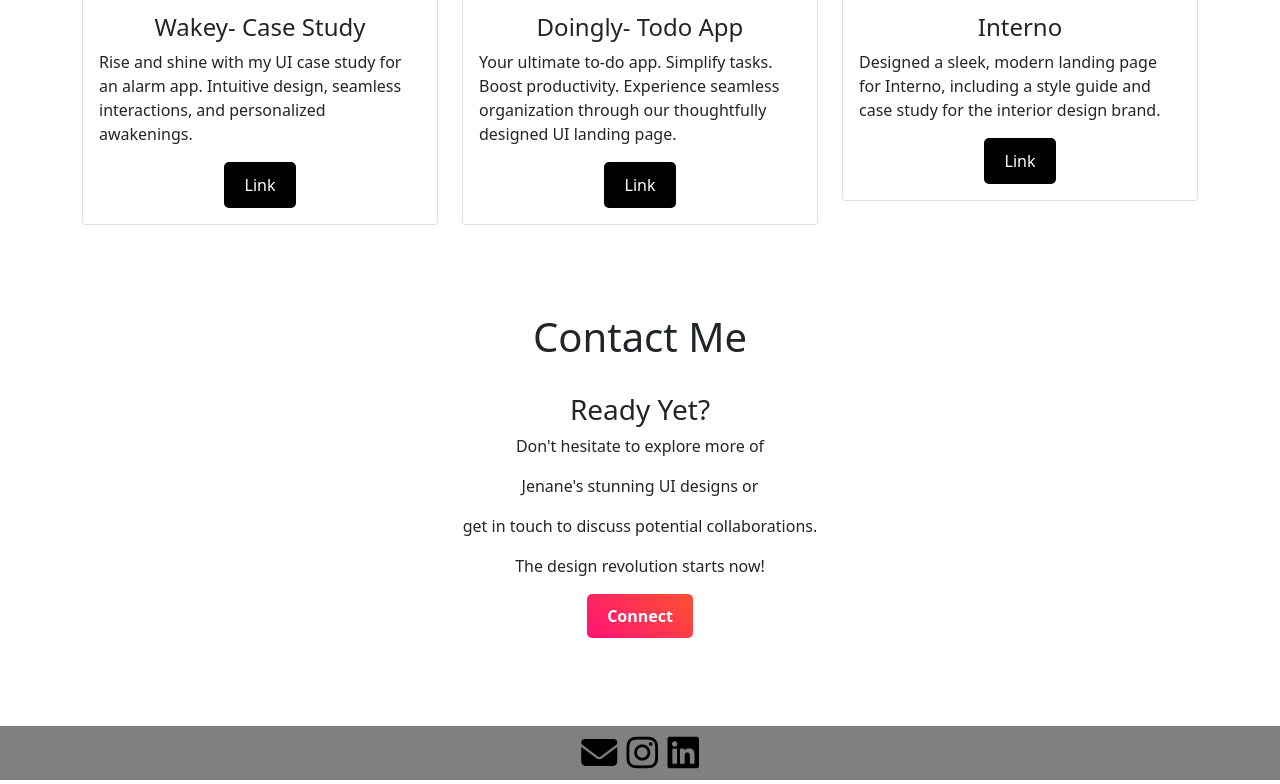
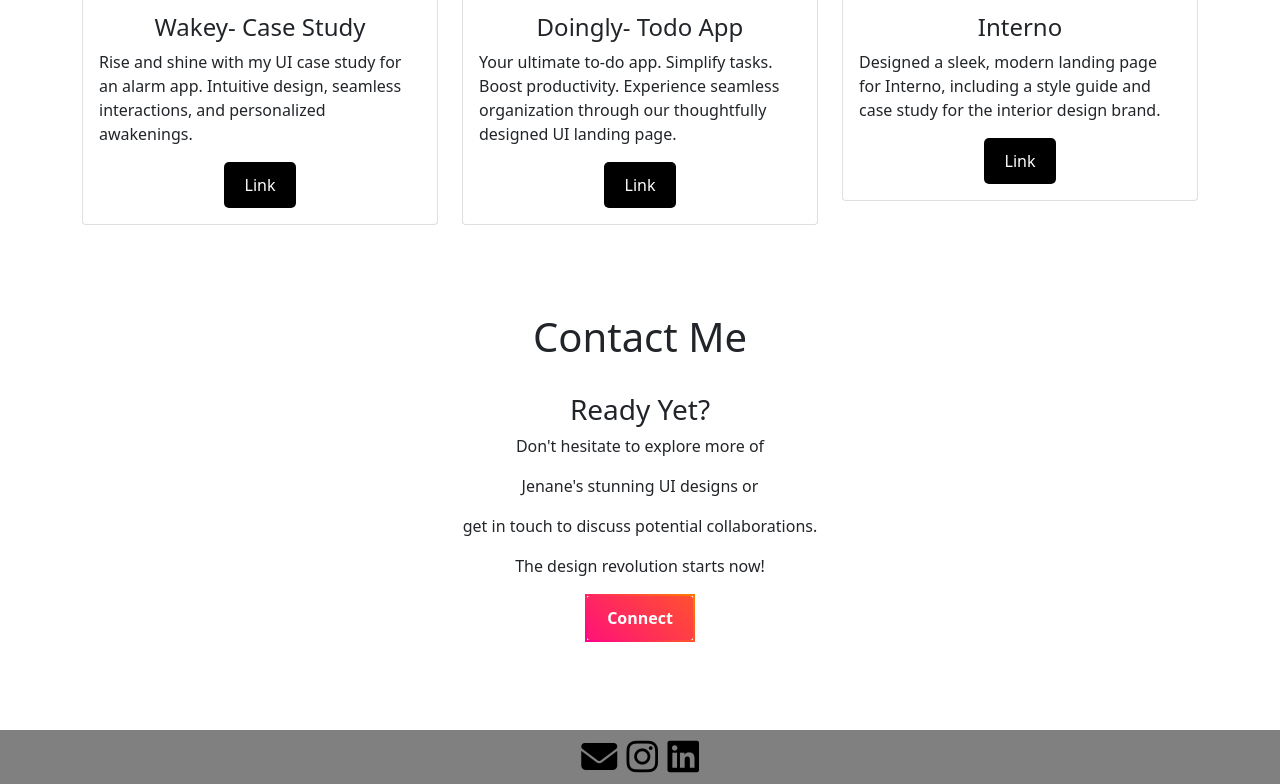
Before and after one commit to Jenane-Rajkumar/Jenane_Portfolio, a plain HTML site: page index.html in a window 1280 px wide. Shown: the part 2226-3010 px from the top of the page. Drawn offline with nearby package versions, Linux system fonts and the light colour scheme.

Commit message:
Update style.css

```diff
--- a/style.css
+++ b/style.css
@@ -24,13 +24,22 @@
 .connect-btn {
   background: linear-gradient(45deg, #FF008C, #FF7B00);
   background-size: 200% 200%;
-  color: white;
+  color: white; /* Text color */
   padding: 10px 20px;
-  text-decoration: none;
+  text-decoration: none; /* Remove underline */
   border-radius: 5px;
   font-weight: bold;
   display: inline-block;
-  animation: gradientAnimation 3s ease infinite;
+  border: 2px solid transparent; /* Transparent border to allow gradient border */
+  background-clip: padding-box; /* Ensure background does not cover the border */
+  border-image: linear-gradient(45deg, #FF008C, #FF7B00) 1; /* Gradient border */
+  transition: color 0.3s ease, background 0.3s ease; /* Smooth transitions */
+  animation: gradientAnimation 3s ease infinite; /* Gradient animation */
+}
+
+.connect-btn:hover {
+  color: white; /* Text color on hover */
+  text-decoration: none; /* Remove underline on hover */
 }
 
 @keyframes gradientAnimation {
@@ -44,6 +53,7 @@
     background-position: 0% 0%;
   }
 }
+
 .hero_desc {
     font-size: 2rem;
 }
```
